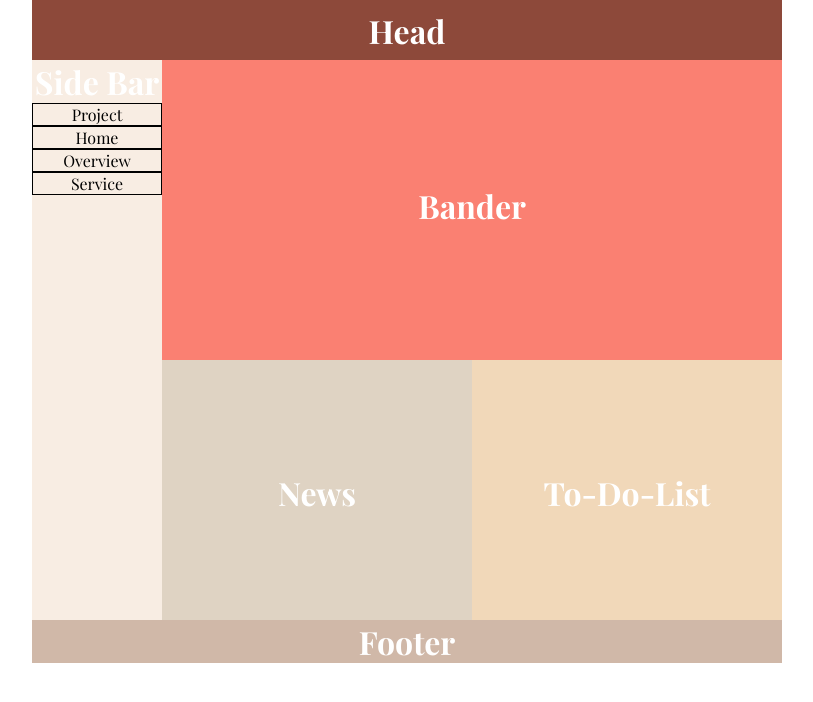
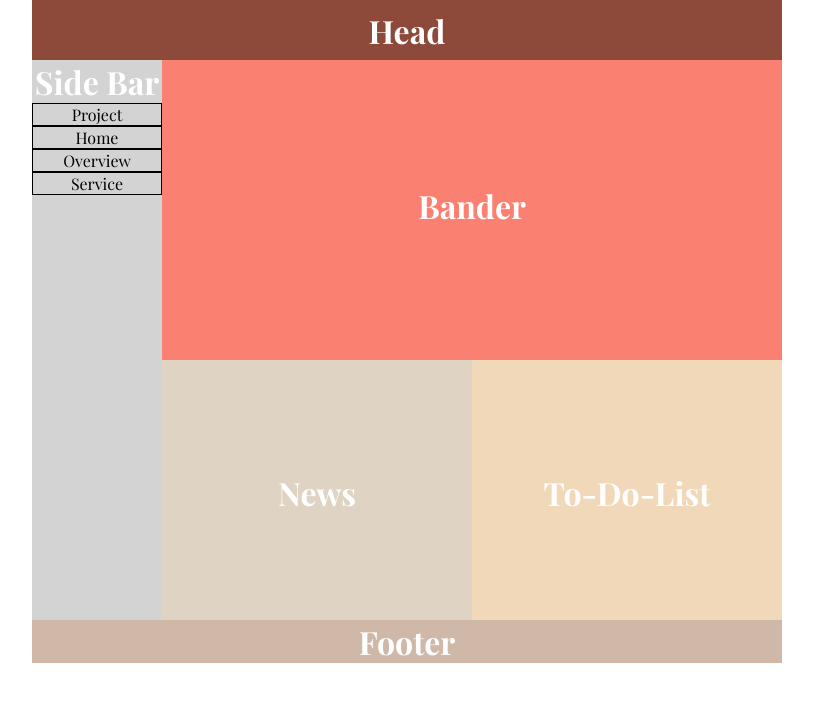
Before and after one commit to ThanaponJit/template-design, a plain HTML site: page index.html in a window 1280 px wide. Shown: the whole page, without its empty margins (233-1046 px from the left). Drawn offline with nearby package versions, Linux system fonts and the light colour scheme; a web font is replaced by a local one.

Commit message:
Update style.css

```diff
--- a/style.css
+++ b/style.css
@@ -21,7 +21,7 @@ html,body{
     padding-top: 9px;
 }
 .side-bar{
-    background-color: #F8EDE3;
+    background-color: lightgray;
     width:130px;
     height: 560px;
     float: left;
```
